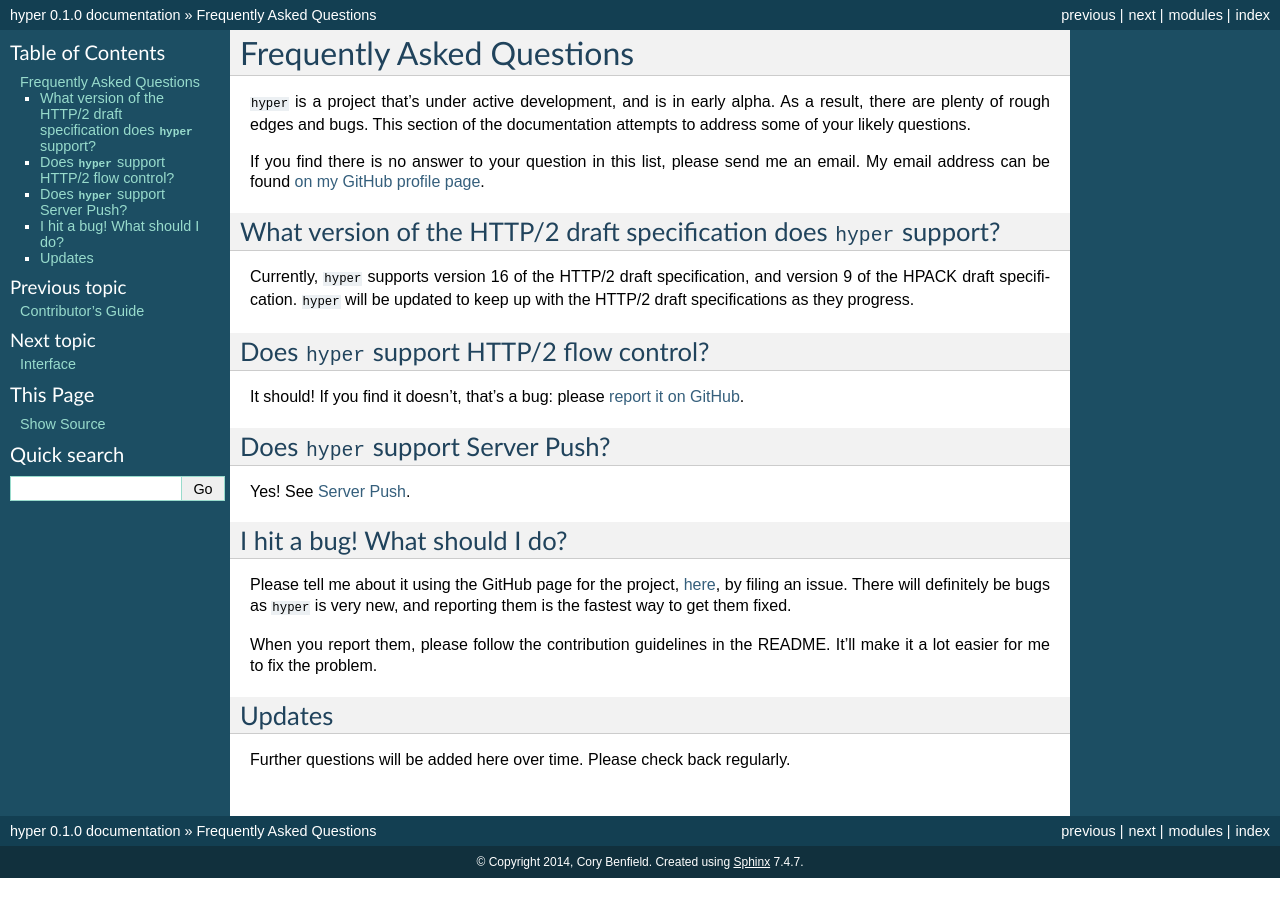
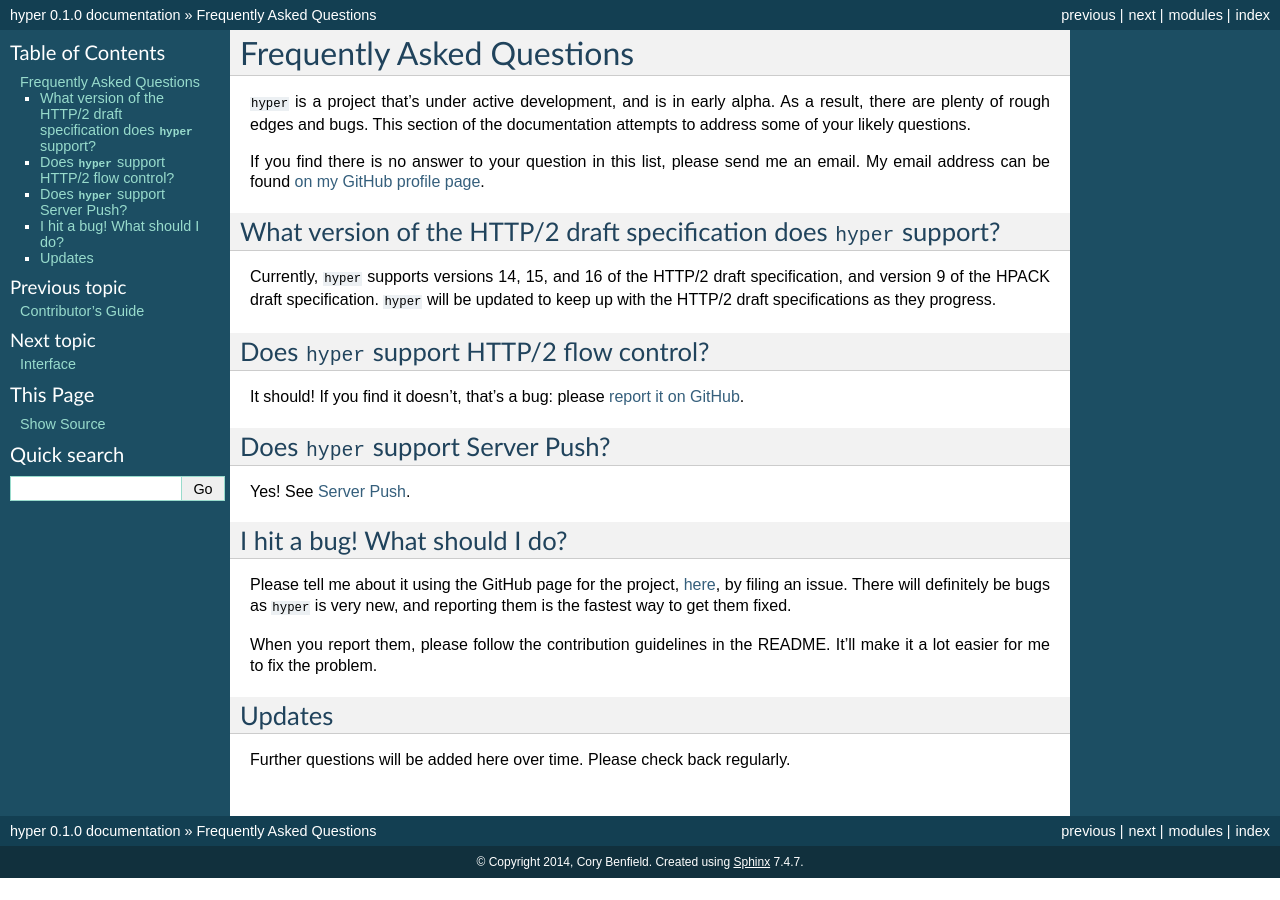
Before and after one commit to python-hyper/hyper, a Sphinx documentation site: the page built from docs/source/faq.rst, in a window 1280 px wide. Built offline with Sphinx 7.4.7, drawn with Linux system fonts in a browser that asks for light colours.

Commit message:
We support 14 and 15 too.

```diff
--- a/README.rst
+++ b/README.rst
@@ -32,9 +32,9 @@
 Versions
 ========
 
-``hyper`` provides support for draft 16 of the HTTP/2 draft specification and
-draft 9 of the HPACK draft specification. As further drafts are released,
-``hyper`` will be updated to support them.
+``hyper`` provides support for drafts 14, 15, and 16 of the HTTP/2 draft
+specification and draft 9 of the HPACK draft specification. As further drafts
+are released, ``hyper`` will be updated to support them.
 
 Compatibility
 =============
--- a/docs/source/faq.rst
+++ b/docs/source/faq.rst
@@ -15,9 +15,9 @@
 What version of the HTTP/2 draft specification does ``hyper`` support?
 ----------------------------------------------------------------------
 
-Currently, ``hyper`` supports version 16 of the HTTP/2 draft specification,
-and version 9 of the HPACK draft specification. ``hyper`` will be updated to
-keep up with the HTTP/2 draft specifications as they progress.
+Currently, ``hyper`` supports versions 14, 15, and 16 of the HTTP/2 draft
+specification, and version 9 of the HPACK draft specification. ``hyper`` will
+be updated to keep up with the HTTP/2 draft specifications as they progress.
 
 Does ``hyper`` support HTTP/2 flow control?
 -------------------------------------------
```
